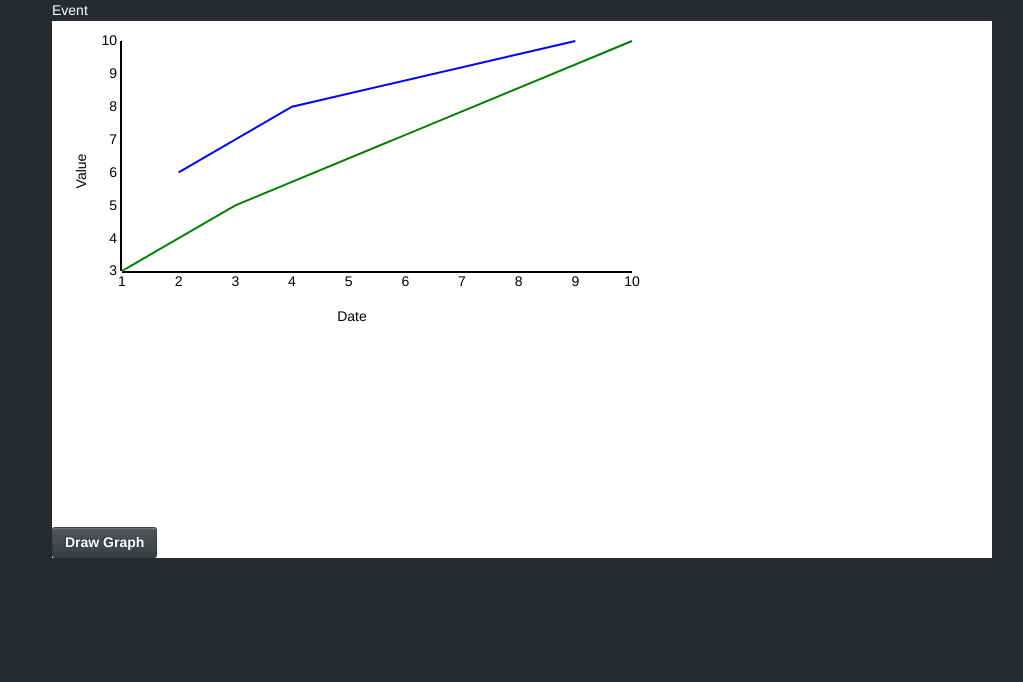
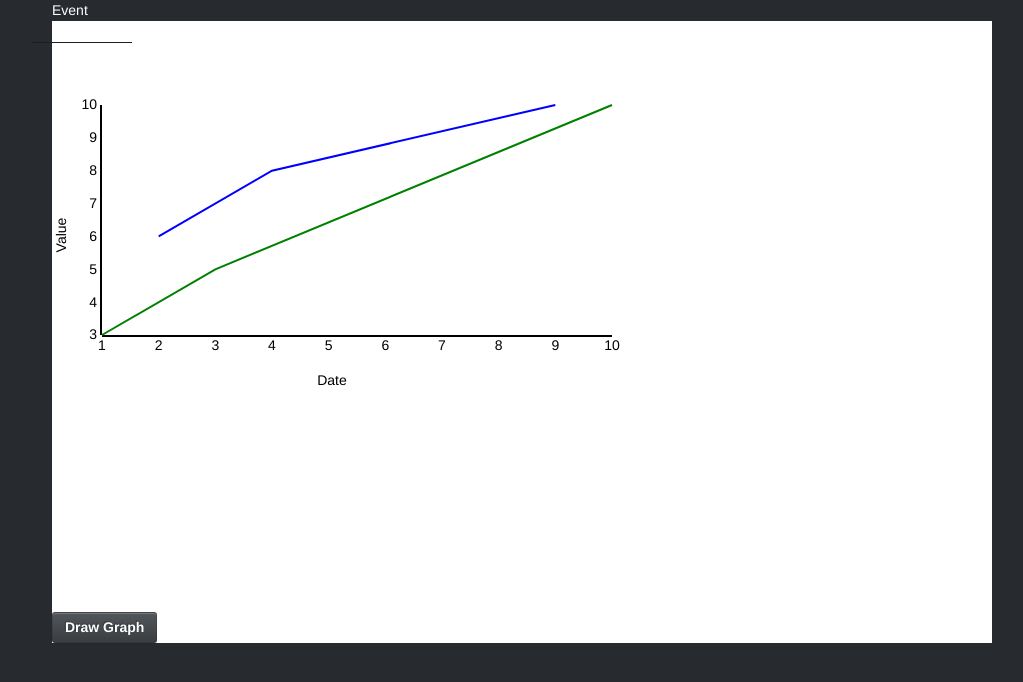
Before and after one commit to pandarinadh/Angular-Node, a website: page app/LineGraph.html in a window 1280 px wide. Shown: the whole page, without its empty margins (118-1141 px from the left). Drawn offline with Linux system fonts and the light colour scheme.

Commit message:
added label

```diff
--- a/app/LineGraph.html
+++ b/app/LineGraph.html
@@ -33,8 +33,21 @@
                 </ul>
             </div>
             <div ng-controller="LineGraphController" style="background-color: white">
-                    <svg id="visualisation" width="1000" height="500"></svg>
-                        <br/>
+
+                    <div  class="row" style=" border-width: thin;">
+                        <div class="col-lg-4" style="text-align: center; border-width: thin;">
+                                <hr style="width:100px; text-align: center">
+                        </div>
+                </div>   <br/>
+                <div class="row">
+
+                    <div class="col-lg-4">
+                        <svg id="visualisation" width="1000" height="500"></svg>
+                    </div>
+
+                </div>
+                <br>
+
                     <div class="btn btn-default" ng-click="drawChart1()">
                         Draw Graph
                     </div>
```
